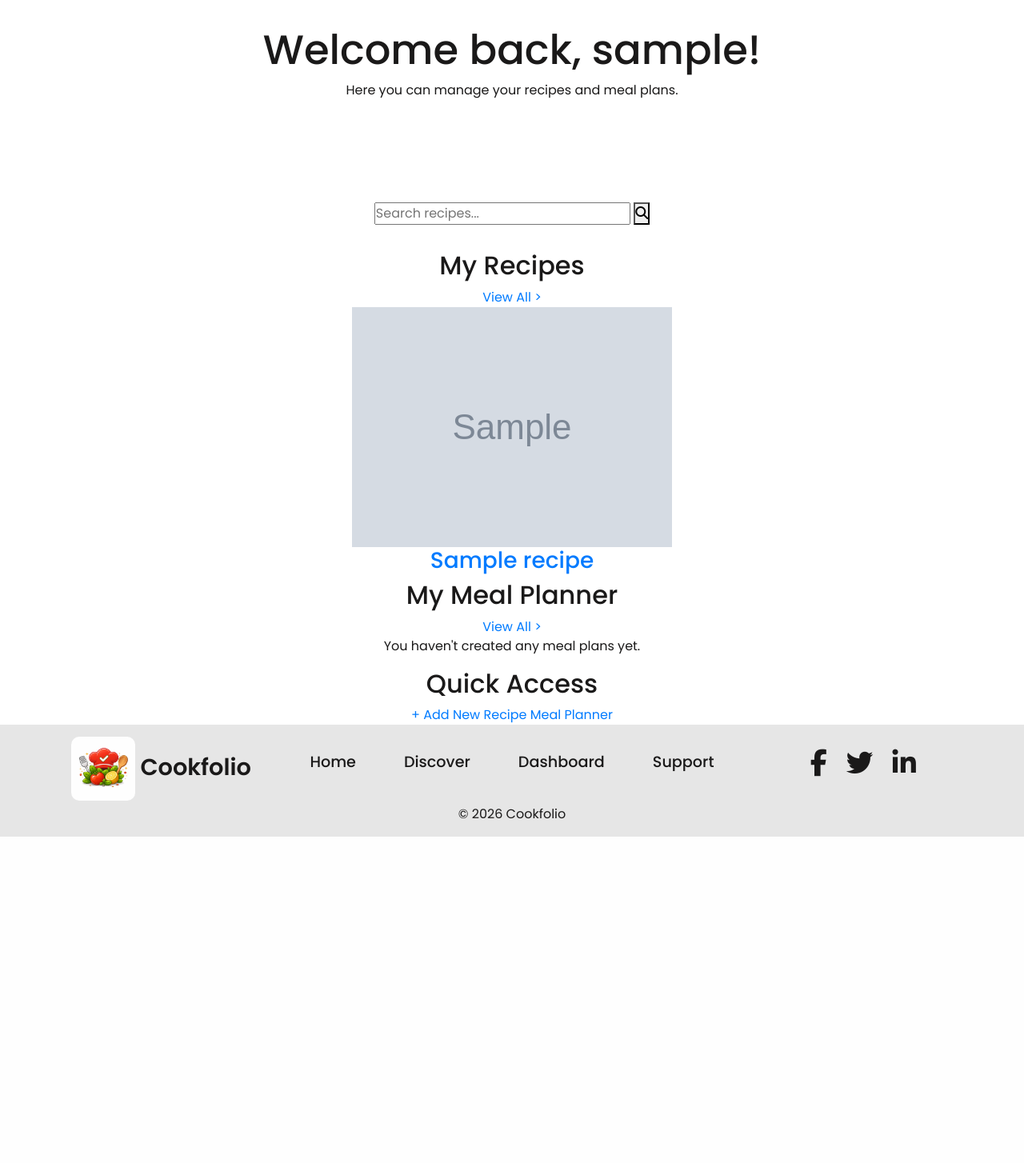
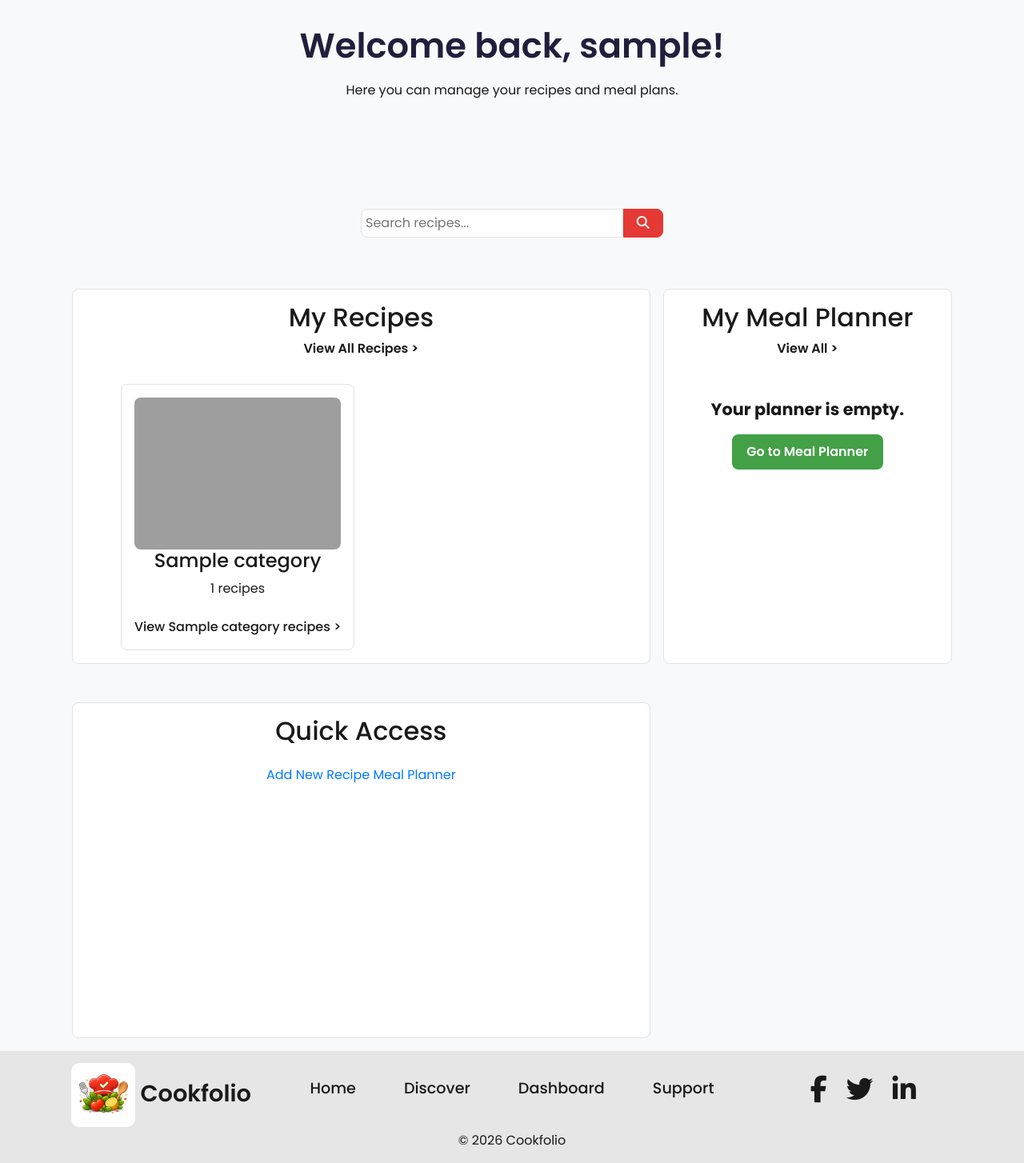
Before and after one commit to silviyahristova/cookfolio, a Flask app: page /dashboard in a window 1280 px wide. Shown: the part 83-1537 px from the top of the page at 80% size. Before the commit the page ends 1129 px from the top, so only its background shows below. Run offline with Flask 3, Linux system fonts and the light colour scheme; a user stored in the database is signed in; tables that the repository leaves empty hold one stand-in row (values such as "Sample post"); grey boxes marked "Sample" are stand-in pictures; some libraries are stand-ins or nearby versions; grey boxes are pictures that could not be loaded.

Commit message:
feat: improve and style dashboard.html with adding category grid and responsive structure

```diff
--- a/app/static/css/style.css
+++ b/app/static/css/style.css
@@ -379,8 +379,7 @@ header {
 
 /*Index.html*/
 
-.hero-section,
-.dashboard-section {
+.hero-section {
     padding: 2rem 1rem 0 1rem;
     background-color: #fff;
 }
@@ -407,7 +406,8 @@ header {
     text-align: center;
 }
 
-.hero-text h1 {
+.hero-text h1,
+.dashboard-welcome-text h1 {
     font-size: 1.8rem;
     font-weight: 600;
     color: #1f1f3d;
@@ -415,7 +415,7 @@ header {
 }
 
 .hero-text p,
-.dashboard--welcome-text p {
+.dashboard-welcome-text p {
     font-size: 1rem;
     color: #1a1919;
     line-height: 1.6;
@@ -695,11 +695,13 @@ header {
 }
 
 /*Dashboard*/
+/*Empty dashboard*/
 
 .dashboard-section {
     min-height: 80vh;
     display: flex;
     align-items: center;
+    padding: 2rem 1rem 0 1rem;
 }
 
 .dashboard-container {
@@ -714,16 +716,6 @@ header {
     flex-direction: column;
     align-items: center;
     text-align: center;
-}
-
-.dashboard--welcome-text h1 {
-    font-size: 2rem;
-    margin-bottom: 0;
-}
-
-.dashboard--welcome-text p {
-    font-size: 1.2rem;
-    margin-top: 0;
 }
 
 .dashboard-image {
@@ -787,6 +779,194 @@ header {
     margin: 0 0.5rem;
 }
 
+/*Dashboard with recipes, meal planner and quick access*/
+/*Search bar*/
+.dashboard-search {
+    margin-bottom: 1rem;
+}
+
+.dashboard-search-form {
+    display: flex;
+    max-width: 500px;
+}
+
+.dashboard-search-input {
+    flex: 1;
+    padding: 0.3rem;
+    border: 1px solid #e3e3e3;
+    border-radius: 8px 0 0 8px;
+    font-size: 1rem;
+}
+
+.dashboard-search-button {
+    padding: 0.3rem 1rem;
+    background-color: #E53935;
+    color: #f5f5f5;
+    border: 1px solid #E53935;
+    border-radius: 0 8px 8px 0;
+    font-size: 1rem;
+    cursor: pointer;
+}
+
+.dashboard-search-form input:focus {
+    outline: none;
+}
+
+.dashboard-search-button:hover {
+   outline: none;
+}
+
+/*Main page grid*/
+.dashboard-main-grid {
+    display: grid;
+    grid-template-columns: 1fr;
+    gap: 1rem;
+    width: 100%;
+    max-width: 1100px;
+    margin: 0 auto;
+}
+
+.dashboard-card {
+    width: 100%;
+    min-height: 420px;
+    background-color: #fff;
+    border: 1px solid #e3e3e3;
+    border-radius: 8px;
+    padding: 1rem;
+    display: flex;
+    flex-direction: column;
+    align-items: center;
+    text-align: center;
+    margin: 1rem 0;
+}
+
+.dashboard-section-header {
+    display: flex;
+    flex-direction: column;
+    align-items: center;
+    align-items: center;
+    width: 100%;
+    margin-bottom: 1rem;
+}
+
+.card-link {
+    color: #1a1919;
+    text-decoration: none;
+    font-weight: 600;
+}
+
+.card-link:hover {
+    text-decoration: none;
+    color: #E53935;
+}
+
+/*Category grid*/
+
+.category-card-grid {
+    display: grid;
+    grid-template-columns: 1fr;
+    gap: 1rem;
+    margin-top: 1rem;
+}
+
+.category-card{
+    background-color: #fff;
+    border: 1px solid #e3e3e3;
+    border-radius: 8px;
+    padding: 1rem;
+    display: flex;
+    flex-direction: column;
+    align-items: center;
+    text-align: center;
+    transition: 0.2s;
+}
+
+.category-card-image {
+    width: 100%;
+    height: 130px;
+    overflow: hidden;
+    border-radius: 8px;
+}
+
+.category-card-picture {
+    width: 100%;
+    height: 100%;
+    object-fit: contain;
+    display: block;
+}
+
+.category-card-content {
+    display: flex;
+    flex-direction: column;
+    align-items: center;
+    gap: 0.5rem;
+}
+
+.category-card-content h3 {
+    font-size: 1.5rem;
+    color: #1a1919;
+    margin: 0;
+    font-weight: 500;
+}
+
+.category-card-content p {
+    color: #1a1919;
+    font-size: 1rem;
+}
+
+.category-card-link {
+    display: block;
+    color: #1a1919;
+    font-weight: 500;
+    text-decoration: none;
+}
+
+.category-card-link:hover {
+    color: #E53935;
+    border-color: #E53935;
+    text-decoration: none;
+}
+
+.recipe-card-image-container {
+    width: 100%;
+    height: 130px;
+    overflow: hidden;
+    border-radius: 8px;
+}
+
+.recipe-card-image-container img {
+    width: 100%;
+    height: 100%;
+    object-fit: cover;
+    display: block;
+}
+
+.recipe-card-placeholder {
+    width: 100%;
+    height: 130px;
+    background-color: #f1f1f1;
+    display: flex;
+    justify-content: center;
+    align-items: center;
+    color: #777777;
+    background: #f2f2f2;
+    font-size: 1rem;
+    border-radius: 8px;
+}
+
+.recipe-card h3 {
+    font-size: 1.5rem;
+    color: #1a1919;
+    margin: 0;
+    font-weight: 500;
+    margin-top: 1rem;
+}
+
+.no-recipes,
+.no-meal-plans {
+    padding: 2rem;
+    text-align: center;
+}
 
 /*Media Queries*/
 
@@ -859,6 +1039,23 @@ header {
 
     .dashboard-empty-text {
         font-size: 1.3rem;
+    }
+
+    .category-card-grid {
+        grid-template-columns: repeat(2, 1fr);
+    }
+
+    .category-card-image {
+        width: 100%;
+        height: 190px;
+        overflow: hidden;
+    }
+
+    .category-card-picture {
+        width: 100%;
+        height: 100%;
+        object-fit: cover;
+        display: block;
     }
 }
 
@@ -1085,7 +1282,7 @@ header {
     }
 
     .dashboard-welcome-text h1 {
-        font-size:3.2rem;
+        font-size:2.7rem;
     }
 
     .dashboard-content p {
@@ -1096,6 +1293,15 @@ header {
         font-size: 1.5rem;
         font-weight: 600;
         margin-bottom: 2rem;
+    }
+
+    .dashboard-main-grid{
+        grid-template-columns: 2fr 1fr;
+        align-items: stretch;
+    }
+
+    .recipe-card{
+        height: 100%;
     }
 }
 
--- a/app/templates/dashboard.html
+++ b/app/templates/dashboard.html
@@ -60,42 +60,43 @@
             <div class="dashboard-main-grid">
 
                 <!--show latest recipe and view all recipe link-->
-                <div class="dasboard-card recipes-card">
+                <div class="dashboard-card recipes-card">
                     <div class="dashboard-section-header">
                         <h2>My Recipes</h2>
-                        <a href="{{ url_for('main.my_recipes') }}" class="card-link">View All &gt;</a>
+                        <a href="{{ url_for('main.my_recipes') }}" class="card-link">View All Recipes &gt;</a>
                     </div>
 
                     {% if recipes %}
-                        <div class="recipe-grid">
-                            {% for recipe in recipes [:3] %}
-                                <article class="recipe-card">
-                                    <a href="{{ url_for('main.view_recipe', recipe_id=recipe.id) }}" class="recipe-card-link">
-                                        <div class="recipe-card-image-container">
-                                            {% if recipe.image_filename %}
-                                                <img src="{{ url_for('static', filename='uploads/' ~ recipe.image_filename) }}" alt="{{ recipe.title }} Image" class="recipe-card-image">
-                                            {% else %}
-                                                <div class="recipe-card-placeholder">
-                                                    <span>No image</span>
-                                                </div>
-                                            {% endif %}
-                                        </div>
-                                        <h3>{{ recipe.title }}</h3>
-                                    </a>
-                                </article>
+                        <div class="category-card-grid">
+                            {% for category in categories %}
+                                <div class="category-card">
+                                    <div class="category-card-image">
+                                        {% set image_file = category_images.get(category.name, 'category-placeholder') %}
+                                        <picture>
+                                            <source srcset="{{ url_for('static', filename='images/' ~ image_file ~ '.webp') }}" type="image/webp">
+                                            <source srcset="{{ url_for('static', filename='images/' ~ image_file ~ '.png') }}" type="image/png">
+                                            <img src="{{ url_for('static', filename='images/' ~ image_file ~ '.png') }}" alt="{{ category.name }} category image" class="category-card-picture">
+                                        </picture>
+                                    </div>
+                                    <div class="category-card-content">
+                                        <h3>{{ category.name }}</h3>
+                                        <p>{{ category_counts.get(category.id, 0) }} recipes</p>
+                                        <a href="{{ url_for('main.my_recipes', category_id=category.id) }}" class="category-card-link">View {{ category.name}} recipes &gt;</a>
+                                    </div>
+                                </div>
                             {% endfor %}
                         </div>
 
                     {% else %}
                         <div class="no-recipes">
-                            <p class="no-recipes-text">You haven't added any recipes yet.</p>
+                            <p class="dashboard-empty-text">You haven't added any recipes yet.</p>
                             <a href="{{ url_for('main.add_recipe') }}" class="btn btn-success">+ Add Your First Recipe</a>
                         </div>
                     {% endif %}
                 </div>
 
                 <!--meal planner-->
-                <div class="dasboard-card recipes-card">
+                <div class="dashboard-card recipes-card">
                     <div class="dashboard-section-header">
                         <h2>My Meal Planner</h2>
                         <a href="{{ url_for('main.meal_plans') }}" class="card-link">View All &gt;</a>
@@ -107,18 +108,19 @@
 
                     {% else %}
                         <div class="no-meal-plans">
-                            <p>You haven't created any meal plans yet.</p>
+                            <p class="dashboard-empty-text">Your planner is empty.</p>
+                            <a href="{{ url_for('main.meal_plans') }}" class="btn btn-success">Go to Meal Planner</a>
                         </div>
                     {% endif %}
                 </div>
 
                 <!--quick access-->
-                <div class="dasboard-card recipes-card">
+                <div class="dashboard-card recipes-card">
                     <div class="dashboard-section-header">
                         <h2>Quick Access</h2>
                     </div>
                     <div class="quick-access-grid">
-                        <a href="{{ url_for('main.add_recipe') }}" class="quick-access-link">+ Add New Recipe</a>
+                        <a href="{{ url_for('main.add_recipe') }}" class="quick-access-link">Add New Recipe</a>
                         <a href="{{ url_for('main.meal_plans') }}" class="quick-access-link">Meal Planner</a>
                     </div>
                 </div>
```
Also changed, not shown: app/static/images/breakfast-category.png (added), app/static/images/breakfast-category.webp (added), app/static/images/dessert-category.png (added), app/static/images/dessert-category.webp (added), app/static/images/dinner-category.png (added), app/static/images/dinner-category.webp (added), app/static/images/lunch-category.png (added), app/static/images/lunch-category.webp (added).
